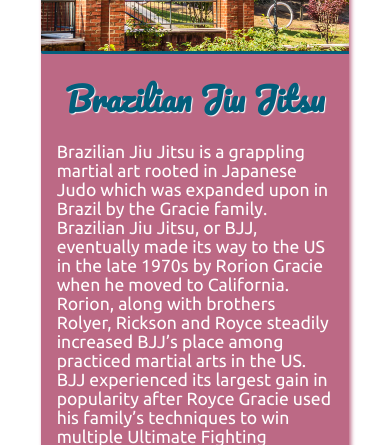
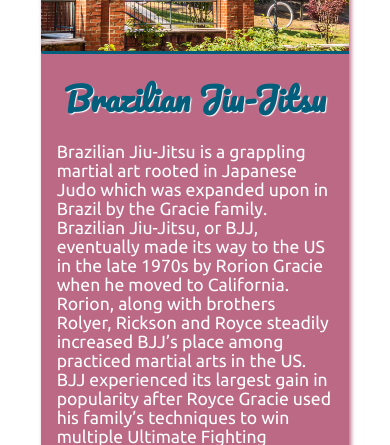
Before and after one commit to popejb1116/jbp-website-ui, a Svelte app: page /hobbies in a window 390 px wide. Shown: the part 399-844 px from the top of the page. Built offline with nearby package versions, Linux system fonts and the light colour scheme.

Commit message:
Simplified Hobbies responsive code

```diff
--- a/src/layout/pages/hobbies/Hobbies.svelte
+++ b/src/layout/pages/hobbies/Hobbies.svelte
@@ -45,15 +45,12 @@
 
    .card-body {
       flex: 2;
-      display: flex;
-      flex-flow: column nowrap;
-      justify-content: flex-start;
       padding: 1rem;
    }
    .title {
-      align-self: center;
       color: var(--theme-accent);
       margin-bottom: 1rem;
+      text-align: center;
       font-size: 2rem;
       font-weight: bold;
       font-family: 'Pacifico', cursive;
@@ -88,6 +85,9 @@
       .img-wrapper {
          max-height: 40vh;
       }
+      img {
+         max-height: 40vh;
+      }
    }
 </style>
 
@@ -97,10 +97,10 @@
    </div>
 
    <div class="card-body">
-      <div class="title">Brazilian Jiu Jitsu</div>
+      <div class="title">Brazilian Jiu-Jitsu</div>
       <div class="text">
-         Brazilian Jiu Jitsu is a grappling martial art rooted in Japanese Judo which was expanded upon in Brazil by the Gracie family.
-         Brazilian Jiu Jitsu, or BJJ, eventually made its way to the US in the late 1970s by Rorion Gracie when he moved to California.
+         Brazilian Jiu-Jitsu is a grappling martial art rooted in Japanese Judo which was expanded upon in Brazil by the Gracie family.
+         Brazilian Jiu-Jitsu, or BJJ, eventually made its way to the US in the late 1970s by Rorion Gracie when he moved to California.
          Rorion, along with brothers Rolyer, Rickson and Royce steadily increased BJJ’s place among practiced martial arts in the US.
          BJJ experienced its largest gain in popularity after Royce Gracie used his family’s techniques to win multiple Ultimate Fighting Championships in the early 90s.
       </div>
```
